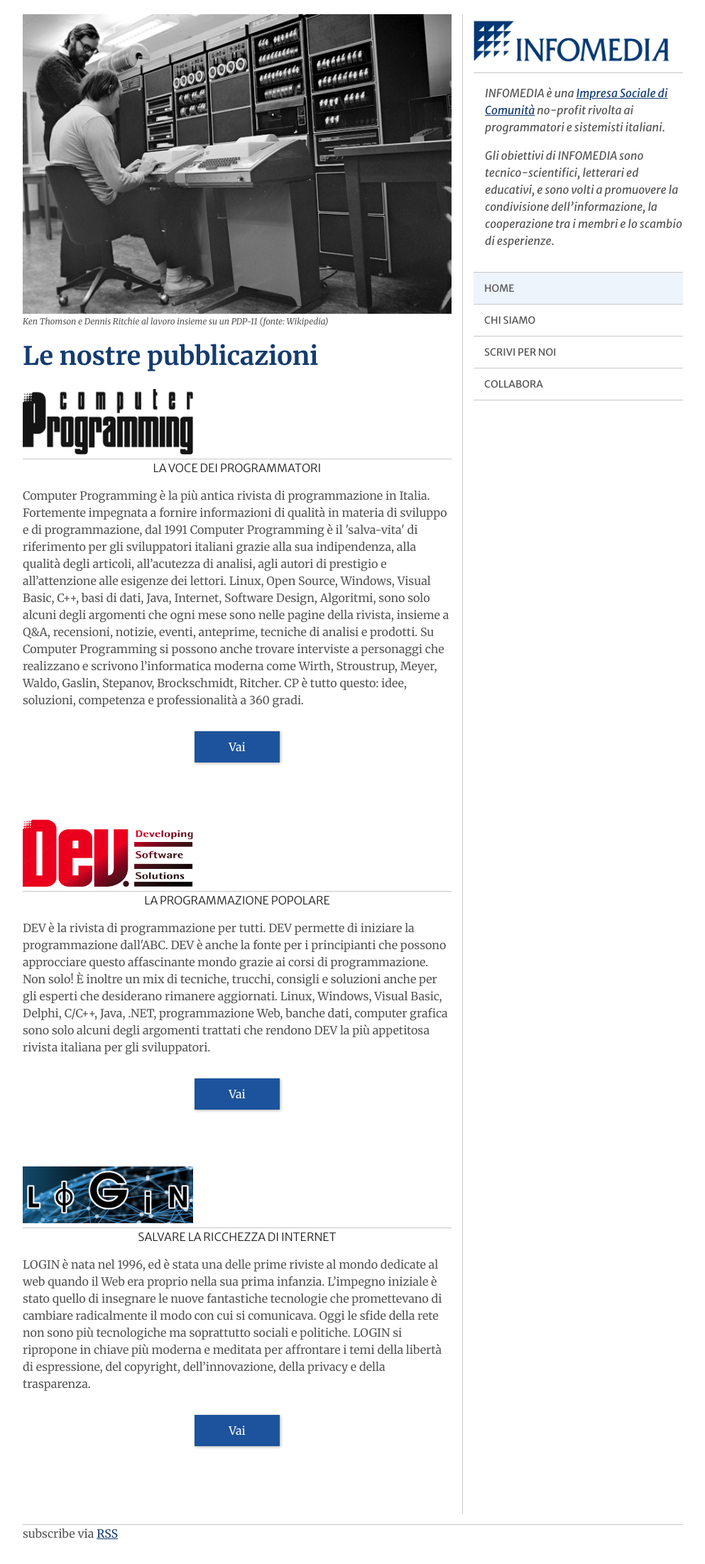
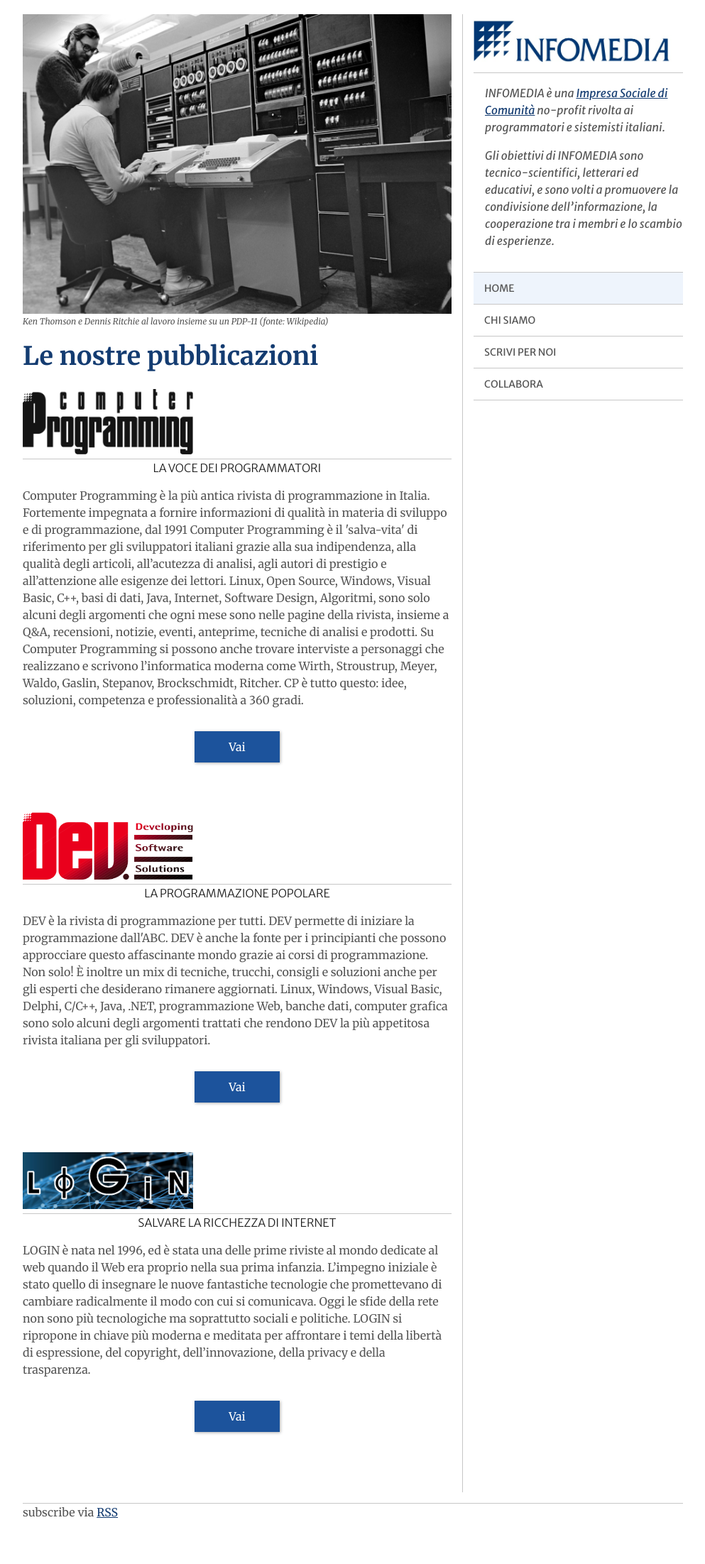
Before and after one commit to infomedia-it/infomedia-it.github.io, a Jekyll site: the page built from index.html, in a window 1280 px wide. Shown: the whole page at 71% size, without its empty margins (143-1136 px from the left). Built offline with Jekyll 4.4.1, drawn with Linux system fonts in a browser that asks for light colours; after the commit the page ends 2173 px from its top, so only the background shows below that.

Commit message:
Still home scoped nel proprio container

```diff
--- a/_sass/elements/_body.scss
+++ b/_sass/elements/_body.scss
@@ -1,4 +1,4 @@
-.text-container {
+.home-page {
 
   padding-top: 10px;
 
@@ -44,7 +44,7 @@
   }
 
   article {
-    margin-bottom: 80px;
+    margin-bottom: 70px;
   }
 
   .logo-magazine {
--- a/index.html
+++ b/index.html
@@ -11,7 +11,7 @@
 
 <p class="picture-label" aria-hidden="true">Ken Thomson e Dennis Ritchie al lavoro insieme su un PDP-11 (fonte: Wikipedia)</p>
 
-<section class="text-container">
+<section class="home-page text-container">
 
     <h1 style="font-size: 36px; margin-bottom: .75em;">Le nostre pubblicazioni</h1>
 
```
